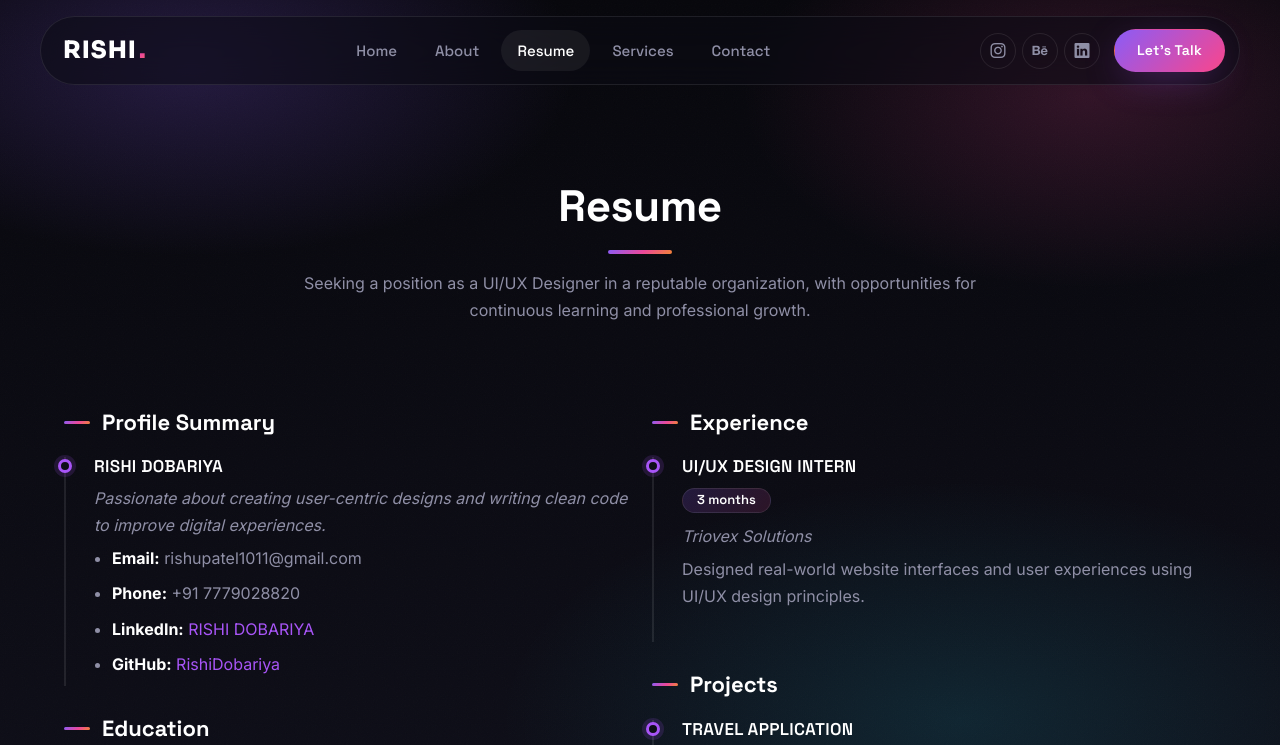
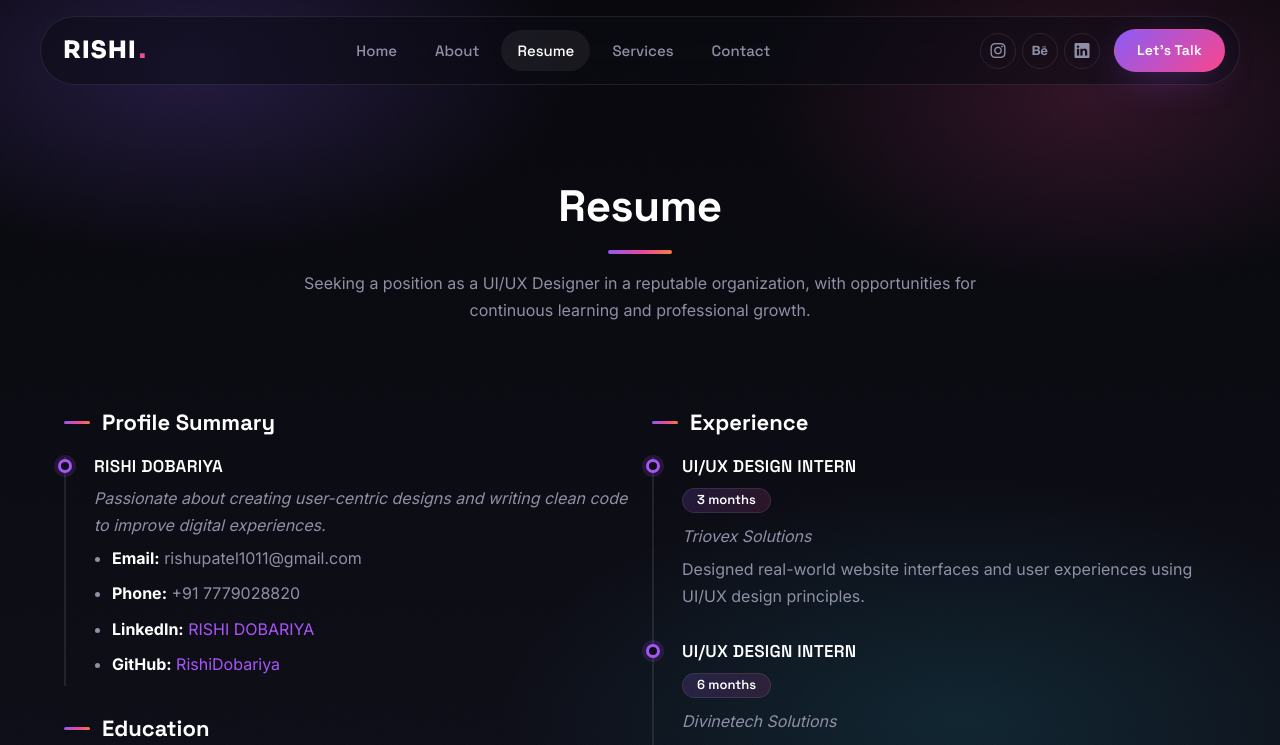
Before and after one commit to RishiDobariya/portfolio, a React (Vite) app: page /resume in a window 1280 px wide. Shown: the top 745 px of the page. Built offline with nearby package versions, Linux system fonts and the light colour scheme.

Commit message:
Add Divinetech Solutions internship experience

```diff
--- a/src/pages/Resume.jsx
+++ b/src/pages/Resume.jsx
@@ -11,12 +11,20 @@ export default function Resume() {
     },
   ]
 
-  const experience = {
+  const experiences = [
+    {
       title: 'UI/UX Design Intern',
       period: '3 months',
       company: 'Triovex Solutions',
       text: 'Designed real-world website interfaces and user experiences using UI/UX design principles.',
-  }
+    },
+    {
+      title: 'UI/UX Design Intern',
+      period: '6 months',
+      company: 'Divinetech Solutions',
+      text: 'Designed wireframes and interactive prototypes for digital products, applying user-centered design principles to create intuitive and engaging user experiences.',
+    },
+  ]
 
   const projects = [
     {
@@ -77,7 +85,8 @@ export default function Resume() {
 
           <div className="col-lg-6" data-aos="fade-up" data-aos-delay="200">
             <h3 className="resume-title">Experience</h3>
-            <div className="resume-item">
+            {experiences.map((experience) => (
+              <div className="resume-item" key={experience.company}>
                 <h4>{experience.title}</h4>
                 <h5>{experience.period}</h5>
                 <p>
@@ -85,6 +94,7 @@ export default function Resume() {
                 </p>
                 <p>{experience.text}</p>
               </div>
+            ))}
 
             <h3 className="resume-title">Projects</h3>
             {projects.map((project) => (
```
Lines whose indentation alone changed are shown as unchanged.
